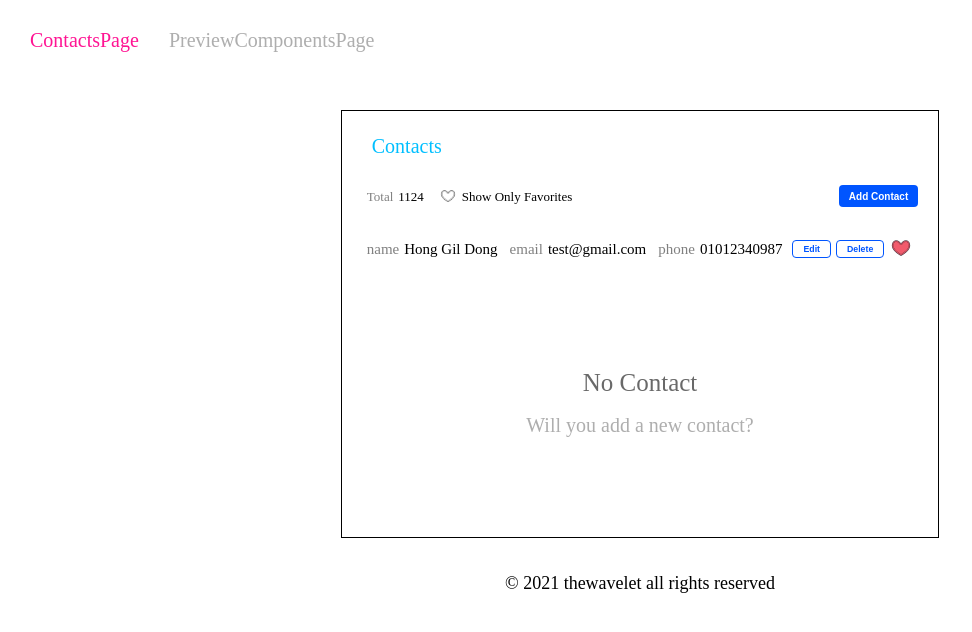
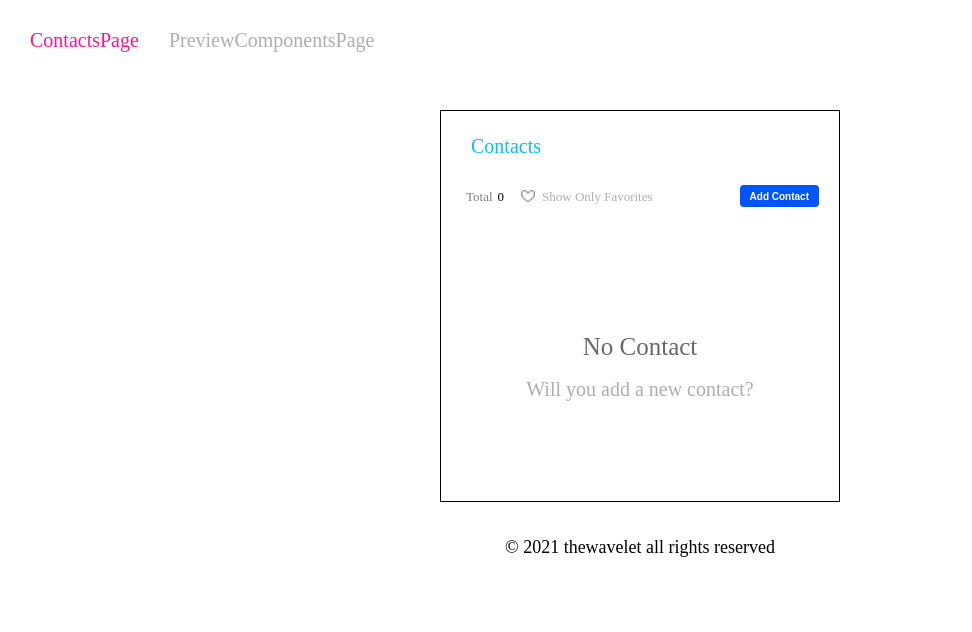
Before and after one commit to dmk3141618/contacts-toolkit, a React (Create React App) app in the folder contacts/: page /ContactsPage in a window 1280 px wide. Shown: the top 632 px of the page, without its empty margins (0-972 px from the left). Built offline with nearby package versions, Linux system fonts and the light colour scheme.

Commit message:
feat(ContactsPage): Complete using toolkit with persist
Complete ContactsPage
yarn add @reduxjs/toolkit react-redux redux-persist normalizr

```diff
--- a/contacts/package.json
+++ b/contacts/package.json
@@ -5,6 +5,7 @@
   "dependencies": {
     "@craco/craco": "^6.3.0",
     "@hookform/resolvers": "2.8.0",
+    "@reduxjs/toolkit": "^1.6.1",
     "@testing-library/jest-dom": "^5.11.4",
     "@testing-library/react": "^11.1.0",
     "@testing-library/user-event": "^12.1.10",
@@ -14,12 +15,15 @@
     "@types/react-dom": "^17.0.0",
     "classnames": "^2.3.1",
     "node-sass": "^6.0.1",
+    "normalizr": "^3.6.1",
     "polished": "^4.1.3",
     "react": "^17.0.2",
     "react-dom": "^17.0.2",
     "react-hook-form": "^7.15.4",
+    "react-redux": "^7.2.5",
     "react-router-dom": "^5.3.0",
     "react-scripts": "4.0.3",
+    "redux-persist": "^6.0.0",
     "styled-components": "^5.3.1",
     "typescript": "^4.1.2",
     "uuid": "^8.3.2",
--- /dev/null
+++ b/contacts/src/common/schema.ts
@@ -0,0 +1,4 @@
+import {schema} from 'normalizr';
+import {IContact} from '~/typings/db';
+
+export const contactEntity = new schema.Entity<IContact>('contacts');
--- /dev/null
+++ b/contacts/src/common/state/contacts.ts
@@ -0,0 +1,59 @@
+import {createSlice, createEntityAdapter, createSelector} from '@reduxjs/toolkit';
+import {IContact} from '~/typings/db';
+import {RootState} from '~/common/store';
+
+export const contactsAdapter = createEntityAdapter<IContact>();
+const initialState = contactsAdapter.getInitialState();
+
+export const {
+  selectById: selectContactById,
+  selectIds: selectContactIds,
+  selectEntities: selectContactEntities,
+  selectAll: selectAllContacts,
+  selectTotal: selectTotalContacts,
+} = contactsAdapter.getSelectors((state: RootState) => state.contacts);
+
+export const selectFavoriteContacts = createSelector([selectAllContacts], items =>
+  items.filter(item => item.isFavorite),
+);
+
+export const selectAllOrFavoriteContacts = createSelector(
+  [selectAllContacts, (state: RootState, isFavoritesOnly: boolean) => isFavoritesOnly],
+  (items, isFavoritesOnly) => {
+    if (isFavoritesOnly) {
+      return items.filter(item => item.isFavorite);
+    } else {
+      return items;
+    }
+  },
+);
+
+export const contactsSlice = createSlice({
+  name: 'contacts',
+  initialState,
+  reducers: {
+    addOneContact: contactsAdapter.addOne,
+    addManyContacts: contactsAdapter.addMany,
+    setAllContacts: contactsAdapter.setAll,
+    removeOneContact: contactsAdapter.removeOne,
+    removeManyContacts: contactsAdapter.removeMany,
+    updateOneContact: contactsAdapter.upsertOne,
+    updateManyContacts: contactsAdapter.updateMany,
+    upsertOneContact: contactsAdapter.upsertOne,
+    upsertManyContacts: contactsAdapter.upsertMany,
+  },
+});
+
+export const {
+  addOneContact,
+  addManyContacts,
+  setAllContacts,
+  removeOneContact,
+  removeManyContacts,
+  updateOneContact,
+  updateManyContacts,
+  upsertOneContact,
+  upsertManyContacts,
+} = contactsSlice.actions;
+
+export default contactsSlice.reducer;
--- /dev/null
+++ b/contacts/src/common/store.ts
@@ -0,0 +1,49 @@
+import {combineReducers, configureStore, ThunkAction, Action} from '@reduxjs/toolkit';
+import {TypedUseSelectorHook, useDispatch, useSelector} from 'react-redux';
+import storage from 'redux-persist/lib/storage';
+import {
+  persistStore,
+  persistReducer,
+  FLUSH,
+  REHYDRATE,
+  PAUSE,
+  PERSIST,
+  PURGE,
+  REGISTER,
+} from 'redux-persist';
+import contactsReducer from '~/common/state/contacts';
+
+const contactsPersistConfig = {
+  key: 'contacts',
+  storage,
+};
+
+const rootReducer = combineReducers({
+  contacts: persistReducer(contactsPersistConfig, contactsReducer),
+});
+
+export const store = configureStore({
+  reducer: rootReducer,
+  middleware: getDefaultMiddleware =>
+    getDefaultMiddleware({
+      serializableCheck: {
+        ignoredActions: [FLUSH, REHYDRATE, PAUSE, PERSIST, PURGE, REGISTER],
+      },
+    }),
+  devTools: process.env.NODE_ENV !== 'production',
+});
+
+export const persistor = persistStore(store);
+
+export type AppDispatch = typeof store.dispatch;
+export type RootState = ReturnType<typeof store.getState>;
+export type AppThunk<ReturnType = void> = ThunkAction<
+  ReturnType,
+  RootState,
+  unknown,
+  Action<string>
+>;
+
+// Use throughout your app instead of plain `useDispatch` and `useSelector`
+export const useAppDispatch = () => useDispatch<AppDispatch>();
+export const useAppSelector: TypedUseSelectorHook<RootState> = useSelector;
--- a/contacts/src/index.tsx
+++ b/contacts/src/index.tsx
@@ -4,11 +4,18 @@ import '~/index.scss';
 import App from '~/App';
 import reportWebVitals from '~/reportWebVitals';
 import {BrowserRouter} from 'react-router-dom';
+import {PersistGate} from 'redux-persist/integration/react';
+import {Provider} from 'react-redux';
+import {persistor, store} from '~/common/store';
 
 ReactDOM.render(
-  <BrowserRouter>
-    <App />
-  </BrowserRouter>,
+  <Provider store={store}>
+    <PersistGate persistor={persistor}>
+      <BrowserRouter>
+        <App />
+      </BrowserRouter>
+    </PersistGate>
+  </Provider>,
   document.getElementById('root'),
 );
 
--- a/contacts/src/pages/ContactsPage/index.tsx
+++ b/contacts/src/pages/ContactsPage/index.tsx
@@ -8,6 +8,16 @@ import {useForm} from 'react-hook-form';
 import * as yup from 'yup';
 import {yupResolver} from '@hookform/resolvers/yup';
 import styled from 'styled-components';
+import {useSelector} from 'react-redux';
+import {RootState, useAppDispatch} from '~/common/store';
+import {
+  addOneContact,
+  removeOneContact,
+  selectAllOrFavoriteContacts,
+  updateOneContact,
+} from '~/common/state/contacts';
+import {v1 as uuidv1} from 'uuid';
+import {IContact} from '~/typings/db';
 
 const PageWrap = styled.div`
   display: flex;
@@ -23,6 +33,7 @@ const AppBlock = styled.div`
   margin-top: 4rem;
   border: 1px solid black;
   padding: 1rem;
+  min-width: 400px;
 `;
 
 const Title = styled.div`
@@ -84,6 +95,7 @@ const Controls = styled.div`
       display: inline-flex;
       flex-direction: row;
       align-items: center;
+      cursor: pointer;
       .iconWrap {
         display: inline-flex;
         align-items: center;
@@ -95,6 +107,17 @@ const Controls = styled.div`
       }
       .text {
         margin-left: 5px;
+        color: ${props => props.theme.color.grayLight};
+      }
+      &.active {
+        .text {
+          color: ${props => props.theme.color.grayBlack};
+        }
+      }
+      &:hover {
+        .text {
+          color: ${props => props.theme.color.grayBase};
+        }
       }
     }
   }
@@ -113,6 +136,7 @@ const Controls = styled.div`
 
 const ContactListWrap = styled.div`
   width: 100%;
+  margin-top: 2rem;
 `;
 const ContactList = styled.ul`
   width: 100%;
@@ -168,6 +192,9 @@ const ContactListItem = styled.li`
       & > * + * {
         margin-left: 0.5rem;
       }
+      .favorite {
+        cursor: pointer;
+      }
     }
   }
 `;
@@ -215,33 +242,49 @@ const ContactForm = styled.div`
 interface ContactFormValuesType {
   name: string;
   email: string;
-  phone: string;
+  phone?: string;
 }
 
 type Props = RouteComponentProps;
 function ContactsPage({}: Props) {
+  const dispatch = useAppDispatch();
+
+  // filter
+  const [isShowOnlyFavorites, setIsShowOnlyFavorites] = useState<boolean>(false);
+  const onShowOnlyFavoritesToggle = useCallback(() => {
+    setIsShowOnlyFavorites(prev => !prev);
+  }, []);
+
+  // const contacts = useSelector((state: RootState) => selectAllContacts(state));
+  // const contactsFavorite = useSelector((state: RootState) => selectFavoriteContacts(state));
+  const contacts = useSelector((state: RootState) =>
+    selectAllOrFavoriteContacts(state, isShowOnlyFavorites),
+  );
+
+  // delete
+  const [selectedContact, setSelectedContact] = useState<IContact | null>(null);
   const [showDeleteConfirmDialog, setShowDeleteConfirmDialog] = useState<boolean>(false);
-  const onClickDeleteConfirm = useCallback(() => {
+  const onClickDeleteConfirm = useCallback(
+    (contact: IContact) => () => {
+      setSelectedContact(contact);
       setShowDeleteConfirmDialog(true);
-  }, []);
+    },
+    [],
+  );
   const onConfirmDeleteConfirm = useCallback(() => {
+    if (selectedContact) {
+      dispatch(removeOneContact(selectedContact.id));
+    }
+    setSelectedContact(null);
     setShowDeleteConfirmDialog(false);
-  }, []);
+  }, [dispatch, selectedContact]);
   const onCancelDeleteConfirm = useCallback(() => {
+    setSelectedContact(null);
     setShowDeleteConfirmDialog(false);
   }, []);
 
+  // create
   const contactForm = useRef<HTMLFormElement>(null);
-  const [showContactFormDialog, setShowContactFormDialog] = useState<boolean>(false);
-  const onClickContactForm = useCallback(() => {
-    setShowContactFormDialog(true);
-  }, []);
-  const onConfirmContactForm = useCallback(() => {
-    contactForm.current?.requestSubmit();
-  }, []);
-  const onCancelContactForm = useCallback(() => {
-    setShowContactFormDialog(false);
-  }, []);
   const contactFormValidation = yup.object().shape({
     name: yup.string().required('Required'),
     email: yup.string().email('Invalid email address').required('Required'),
@@ -259,13 +302,68 @@ function ContactsPage({}: Props) {
     register,
     formState: {errors},
     handleSubmit,
+    reset: resetContactForm,
+    setValue: setValueContactForm,
   } = useForm<ContactFormValuesType>({
     resolver: yupResolver(contactFormValidation),
     mode: 'onBlur',
   });
+  const [showContactFormDialog, setShowContactFormDialog] = useState<boolean>(false);
+  const onClickAddContactForm = useCallback(() => {
+    setShowContactFormDialog(true);
+  }, []);
+  const onConfirmContactForm = useCallback(() => {
+    contactForm.current?.requestSubmit();
+  }, []);
+  const onCancelContactForm = useCallback(() => {
+    setShowContactFormDialog(false);
+    setSelectedContact(null);
+    resetContactForm();
+  }, [resetContactForm]);
   const onSubmitContactForm = handleSubmit((data: ContactFormValuesType) => {
-    console.log(data);
+    if (selectedContact) {
+      const contact: IContact = {
+        id: selectedContact.id,
+        name: data.name,
+        email: data.email,
+        phone: data.phone,
+        isFavorite: selectedContact.isFavorite,
+      };
+      dispatch(updateOneContact(contact));
+    } else {
+      const contact: IContact = {
+        id: uuidv1(),
+        name: data.name,
+        email: data.email,
+        phone: data.phone,
+        isFavorite: false,
+      };
+      dispatch(addOneContact(contact));
+    }
+    setShowContactFormDialog(false);
+    setSelectedContact(null);
+    resetContactForm();
   });
+
+  // edit
+  const onClickEditContactForm = useCallback(
+    (contact: IContact) => () => {
+      setSelectedContact(contact);
+      setValueContactForm('name', contact.name);
+      setValueContactForm('email', contact.email);
+      setValueContactForm('phone', contact.phone);
+      setShowContactFormDialog(true);
+    },
+    [setValueContactForm],
+  );
+
+  // favorite
+  const onContactFavoriteToggle = useCallback(
+    (contact: IContact) => () => {
+      dispatch(updateOneContact({...contact, isFavorite: !contact.isFavorite}));
+    },
+    [dispatch],
+  );
 
   return (
     <PageWrap>
@@ -277,61 +375,83 @@ function ContactsPage({}: Props) {
           <div className="controlInfosWrap">
             <div className="controlTotal">
               <label>Total</label>
-              <span>1124</span>
+              <span>{contacts.length}</span>
             </div>
             {/*<div className="controlSortBy">*/}
             {/*  <label>Sort By</label>*/}
             {/*  <span>created</span>*/}
             {/*</div>*/}
-            <div className="controlFavorites">
+            {!!isShowOnlyFavorites && (
+              <div className="controlFavorites active" onClick={onShowOnlyFavoritesToggle}>
+                <div className="iconWrap">
+                  <Icon className="icon" icon={'heartFill'} />
+                </div>
+                <div className="text">Show Only Favorites</div>
+              </div>
+            )}
+            {!isShowOnlyFavorites && (
+              <div className="controlFavorites" onClick={onShowOnlyFavoritesToggle}>
                 <div className="iconWrap">
                   <Icon className="icon" icon={'heartBlank'} />
                 </div>
                 <div className="text">Show Only Favorites</div>
               </div>
+            )}
           </div>
           <div className="controlBtnsWrap">
-            <Button size={'medium'} onClick={onClickContactForm}>
+            <Button size={'medium'} onClick={onClickAddContactForm}>
               Add Contact
             </Button>
           </div>
         </Controls>
         <ContactListWrap>
+          {!!contacts.length && (
             <ContactList>
-            <ContactListItem>
+              {contacts.map(item => (
+                <ContactListItem key={item.id}>
                   <div className="listItemContent">
                     <div className="listItemContentFieldsWrap">
                       <div className="listItemContentField">
                         <label>name</label>
-                    <span>Hong Gil Dong</span>
+                        <span>{item.name}</span>
                       </div>
                       <div className="listItemContentField">
                         <label>email</label>
-                    <span>test@gmail.com</span>
+                        <span>{item.email}</span>
                       </div>
+                      {!!item?.phone && (
                         <div className="listItemContentField">
                           <label>phone</label>
-                    <span>01012340987</span>
+                          <span>{item.phone}</span>
                         </div>
+                      )}
                     </div>
                     <div className="listItemBtnsWrap">
-                  <Button size={'small'} outline={true}>
+                      <Button size={'small'} outline={true} onClick={onClickEditContactForm(item)}>
                         Edit
                       </Button>
-                  <Button size={'small'} outline={true} onClick={onClickDeleteConfirm}>
+                      <Button size={'small'} outline={true} onClick={onClickDeleteConfirm(item)}>
                         Delete
                       </Button>
-                  <div>
-                    <Icon icon={'heartFill'} />
+                      <div className="favorite">
+                        {item.isFavorite ? (
+                          <Icon icon={'heartFill'} onClick={onContactFavoriteToggle(item)} />
+                        ) : (
+                          <Icon icon={'heartBlank'} onClick={onContactFavoriteToggle(item)} />
+                        )}
                       </div>
                     </div>
                   </div>
                 </ContactListItem>
+              ))}
             </ContactList>
+          )}
+          {!contacts.length && (
             <ContactListEmpty>
               <div className="emptyTitle">No Contact</div>
               <div className="emptyText">Will you add a new contact?</div>
             </ContactListEmpty>
+          )}
         </ContactListWrap>
       </AppBlock>
       <Dialog
```
Also changed, not shown: 2 other files (tests, documents, lock files or other folders). Lines whose indentation alone changed are shown as unchanged.
